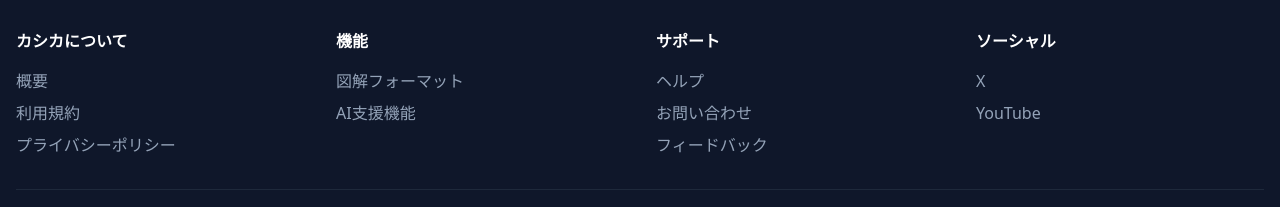
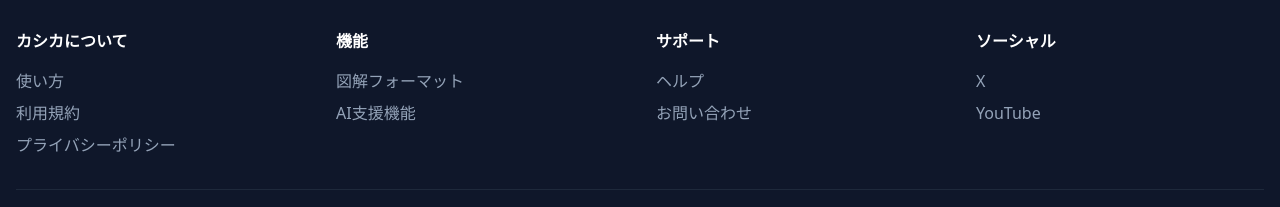
Before and after one commit to enumura1/kasika-web-app, a React (Vite) app: page / in a window 1280 px wide. Shown: the part 2333-2540 px from the top of the page. Built offline with nearby package versions, Linux system fonts and the light colour scheme.

Commit message:
fix text

```diff
--- a/src/pages/HomePage.tsx
+++ b/src/pages/HomePage.tsx
@@ -517,7 +517,7 @@
             <div>
               <h4 className="text-white font-semibold mb-4">カシカについて</h4>
               <ul className="space-y-2">
-                <li><a href="/usage" className="hover:text-white">概要</a></li>
+                <li><a href="/usage" className="hover:text-white">使い方</a></li>
                 <li><a href="#" className="hover:text-white">利用規約</a></li>
                 <li><a href="#" className="hover:text-white">プライバシーポリシー</a></li>
               </ul>
@@ -546,7 +546,6 @@
               <ul className="space-y-2">
                 <li><a href="#" className="hover:text-white">ヘルプ</a></li>
                 <li><a href="#" className="hover:text-white">お問い合わせ</a></li>
-                <li><a href="#" className="hover:text-white">フィードバック</a></li>
               </ul>
             </div>
             <div>
```
